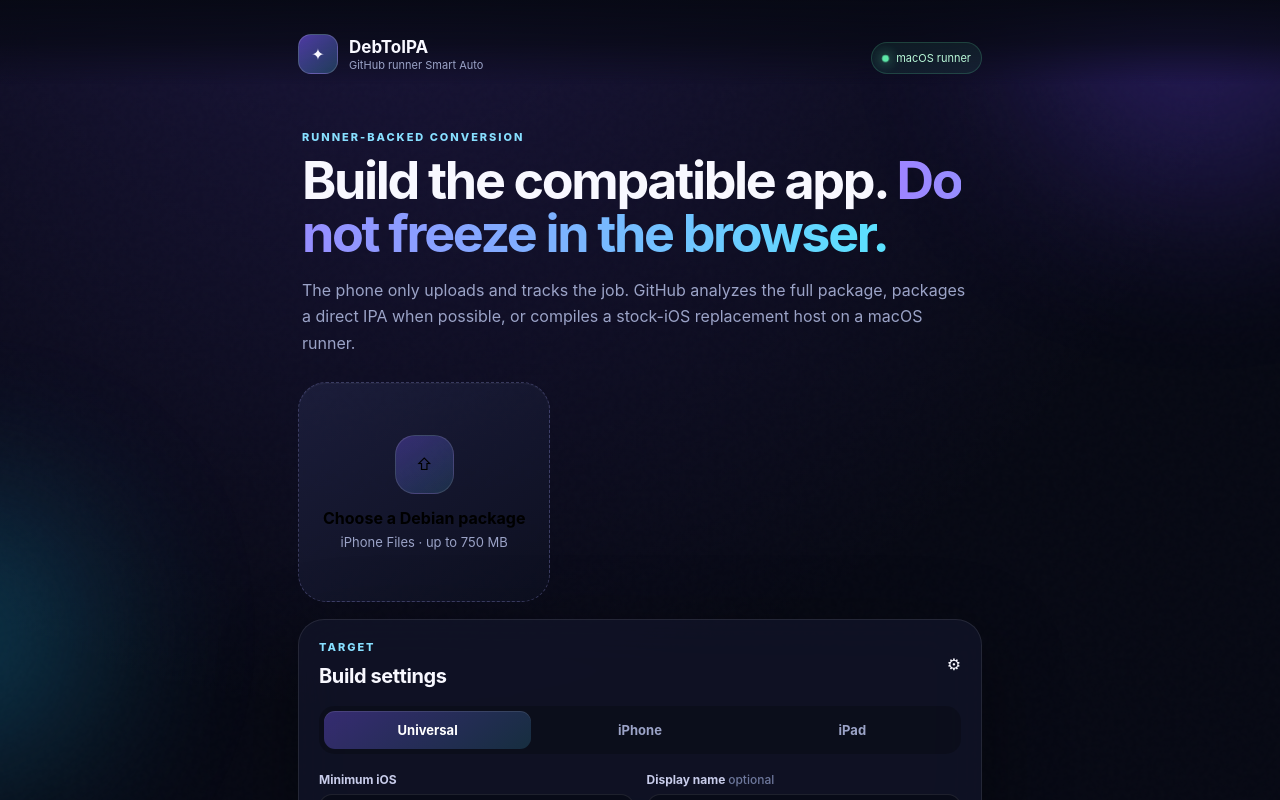
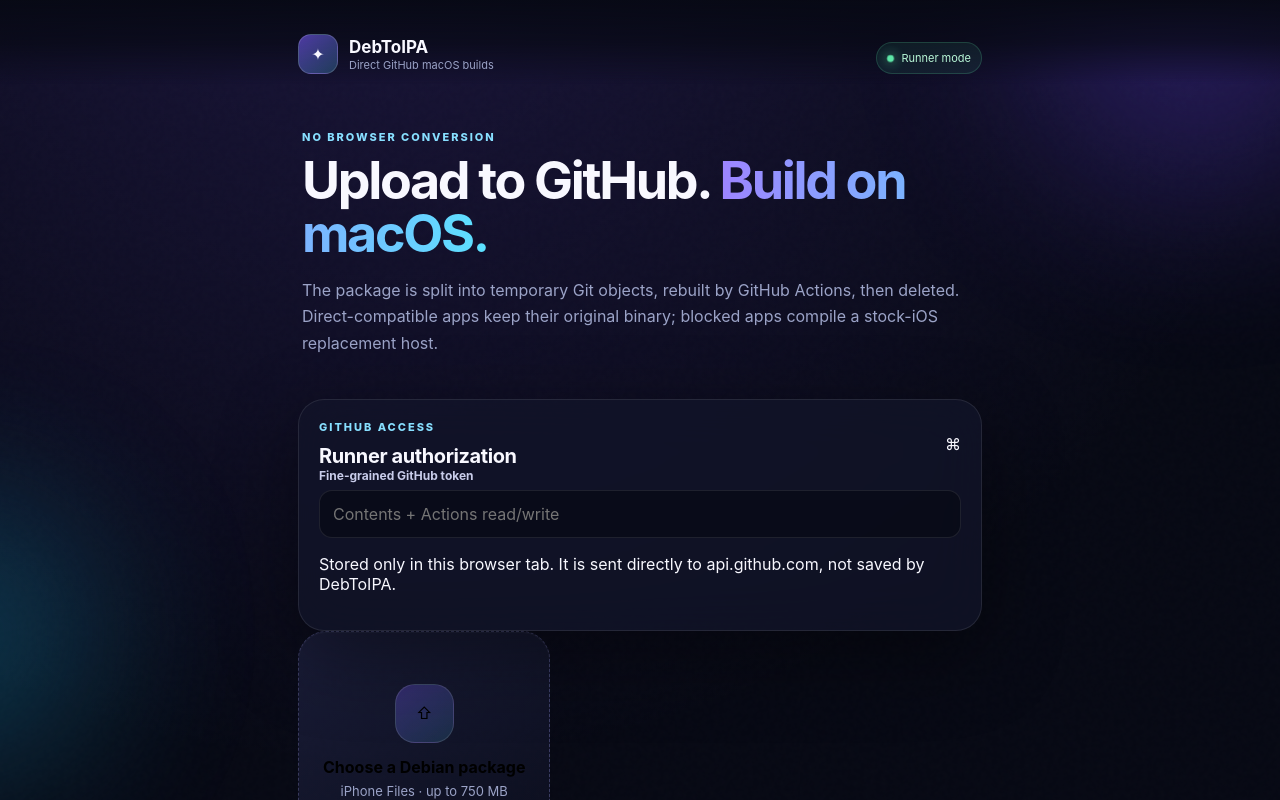
Before and after one commit to NightVibes33/DebtoIPA, a Next.js app: page / in a window 1280 px wide. Shown: the top 800 px of the page. Built offline with nearby package versions, Linux system fonts and the light colour scheme.

Commit message:
Use direct GitHub runner client

```diff
--- a/app/page.tsx
+++ b/app/page.tsx
@@ -1,5 +1,5 @@
-import { RunnerDebToIpaApp } from '@/components/RunnerDebToIpaApp';
+import { GitHubDirectRunnerApp } from '@/components/GitHubDirectRunnerApp';
 
 export default function Home() {
-  return <RunnerDebToIpaApp />;
+  return <GitHubDirectRunnerApp />;
 }
```
